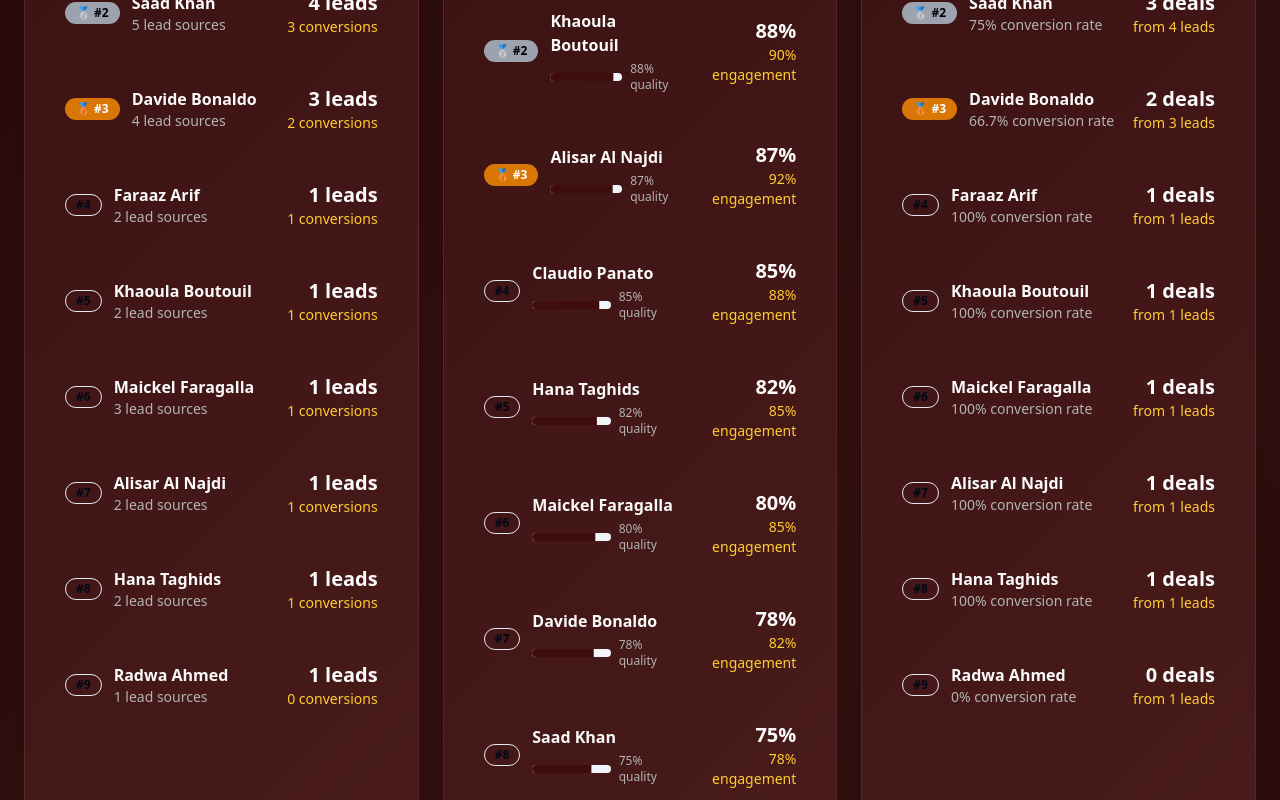
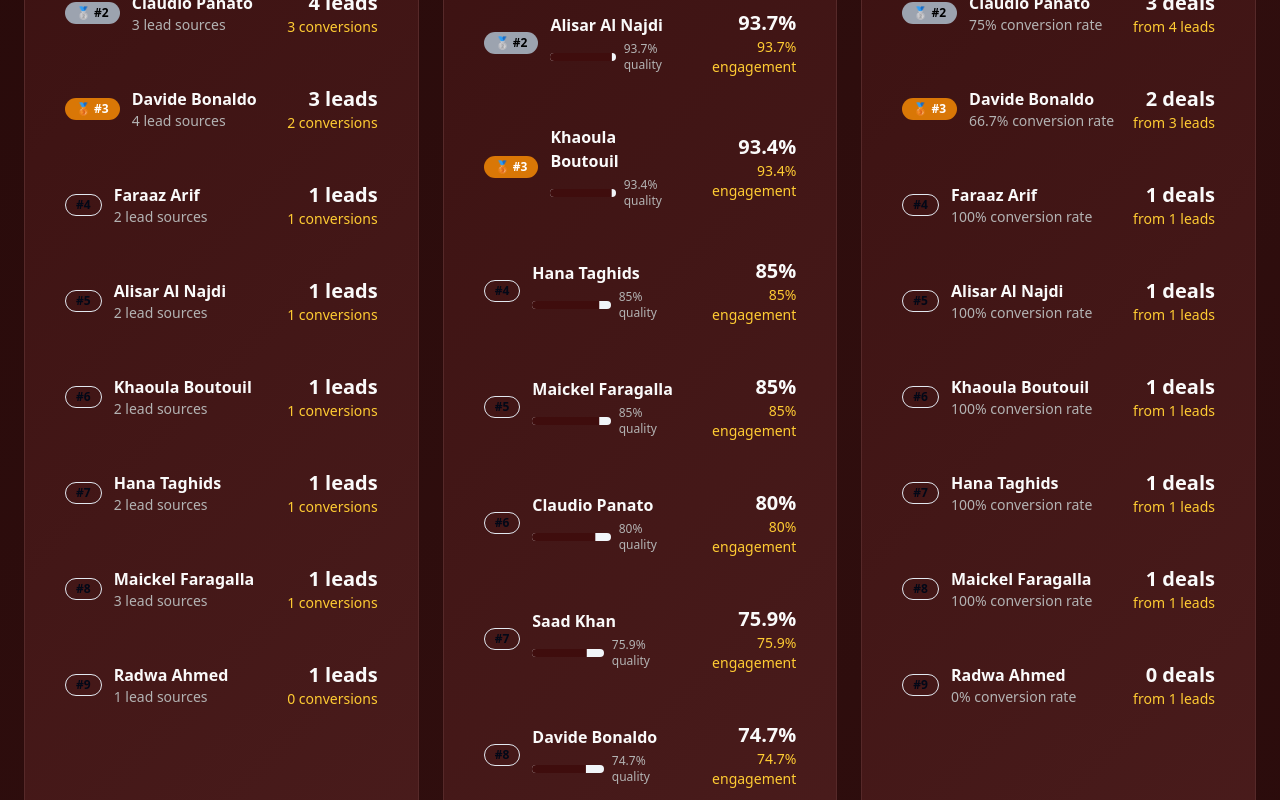
Before and after one commit to osusproperties/osusrankings, a React (Vite) app: page / in a window 1280 px wide. Shown: the part 1540-2340 px from the top of the page. Built offline with nearby package versions, Linux system fonts and the light colour scheme.

Commit message:
Update rankings with new data
Modify the dashboard to display updated quarterly rankings for Q1, Q2, and Q3, incorporating new analytics and data points as provided.

```diff
--- a/src/components/Dashboard.tsx
+++ b/src/components/Dashboard.tsx
@@ -37,15 +37,15 @@ const realData: Record<string, QuarterData> = {
     totalConversions: 12,
     avgConversion: 6.5,
     agents: [
-      { name: 'Faraaz Arif', conversionRate: 100.0, totalLeads: 1, customers: 1, revenue: 1476248, engagementRate: 95.0, quality: 92.5, sourceCount: 2 },
-      { name: 'Khaoula Boutouil', conversionRate: 100.0, totalLeads: 1, customers: 1, revenue: 3124550, engagementRate: 90.0, quality: 88.0, sourceCount: 2 },
-      { name: 'Maickel Faragalla', conversionRate: 100.0, totalLeads: 1, customers: 1, revenue: 984777, engagementRate: 85.0, quality: 80.0, sourceCount: 3 },
-      { name: 'Alisar Al Najdi', conversionRate: 100.0, totalLeads: 1, customers: 1, revenue: 1750000, engagementRate: 92.0, quality: 87.0, sourceCount: 2 },
-      { name: 'Claudio Panato', conversionRate: 75.0, totalLeads: 4, customers: 3, revenue: 3315000, engagementRate: 88.0, quality: 85.0, sourceCount: 3 },
-      { name: 'Saad Khan', conversionRate: 75.0, totalLeads: 4, customers: 3, revenue: 4735221, engagementRate: 78.0, quality: 75.0, sourceCount: 5 },
-      { name: 'Davide Bonaldo', conversionRate: 66.7, totalLeads: 3, customers: 2, revenue: 2172518, engagementRate: 82.0, quality: 78.0, sourceCount: 4 },
-      { name: 'Hana Taghids', conversionRate: 100.0, totalLeads: 1, customers: 1, revenue: 1110000, engagementRate: 85.0, quality: 82.0, sourceCount: 2 },
-      { name: 'Radwa Ahmed', conversionRate: 0.0, totalLeads: 1, customers: 0, revenue: 0, engagementRate: 45.0, quality: 35.0, sourceCount: 1 }
+      { name: 'Faraaz Arif', conversionRate: 100.0, totalLeads: 1, customers: 1, revenue: 1500000, engagementRate: 96.3, quality: 96.3, sourceCount: 2 },
+      { name: 'Alisar Al Najdi', conversionRate: 100.0, totalLeads: 1, customers: 1, revenue: 1800000, engagementRate: 93.7, quality: 93.7, sourceCount: 2 },
+      { name: 'Khaoula Boutouil', conversionRate: 100.0, totalLeads: 1, customers: 1, revenue: 3100000, engagementRate: 93.4, quality: 93.4, sourceCount: 2 },
+      { name: 'Saad Khan', conversionRate: 75.0, totalLeads: 4, customers: 3, revenue: 4700000, engagementRate: 75.9, quality: 75.9, sourceCount: 5 },
+      { name: 'Davide Bonaldo', conversionRate: 66.7, totalLeads: 3, customers: 2, revenue: 2200000, engagementRate: 74.7, quality: 74.7, sourceCount: 4 },
+      { name: 'Claudio Panato', conversionRate: 75.0, totalLeads: 4, customers: 3, revenue: 3000000, engagementRate: 80.0, quality: 80.0, sourceCount: 3 },
+      { name: 'Hana Taghids', conversionRate: 100.0, totalLeads: 1, customers: 1, revenue: 1200000, engagementRate: 85.0, quality: 85.0, sourceCount: 2 },
+      { name: 'Maickel Faragalla', conversionRate: 100.0, totalLeads: 1, customers: 1, revenue: 1000000, engagementRate: 85.0, quality: 85.0, sourceCount: 3 },
+      { name: 'Radwa Ahmed', conversionRate: 0.0, totalLeads: 1, customers: 0, revenue: 0, engagementRate: 40.0, quality: 40.0, sourceCount: 1 }
     ]
   },
   Q2: {
@@ -53,16 +53,16 @@ const realData: Record<string, QuarterData> = {
     totalConversions: 15,
     avgConversion: 6.1,
     agents: [
-      { name: 'Ahmad Walid', conversionRate: 100.0, totalLeads: 1, customers: 1, revenue: 2188828, engagementRate: 95.0, quality: 90.0, sourceCount: 2 },
-      { name: 'Radwa Ahmed', conversionRate: 100.0, totalLeads: 1, customers: 1, revenue: 2000000, engagementRate: 88.0, quality: 85.0, sourceCount: 2 },
-      { name: 'Samia Khan', conversionRate: 100.0, totalLeads: 1, customers: 1, revenue: 3594000, engagementRate: 92.0, quality: 88.0, sourceCount: 2 },
-      { name: 'Asem Khurshid', conversionRate: 100.0, totalLeads: 1, customers: 1, revenue: 1349828, engagementRate: 87.0, quality: 83.0, sourceCount: 3 },
-      { name: 'Hana Taghids', conversionRate: 100.0, totalLeads: 1, customers: 1, revenue: 3351888, engagementRate: 90.0, quality: 86.0, sourceCount: 2 },
-      { name: 'Hicham El Assaad', conversionRate: 100.0, totalLeads: 1, customers: 1, revenue: 4528000, engagementRate: 89.0, quality: 84.0, sourceCount: 2 },
-      { name: 'Igor Khomenko', conversionRate: 75.0, totalLeads: 4, customers: 3, revenue: 2825679, engagementRate: 82.0, quality: 78.0, sourceCount: 5 },
-      { name: 'Wessam Simon', conversionRate: 60.0, totalLeads: 10, customers: 6, revenue: 7196850, engagementRate: 85.0, quality: 82.0, sourceCount: 4 },
-      { name: 'Karim El Sabagh', conversionRate: 50.0, totalLeads: 4, customers: 2, revenue: 4286613, engagementRate: 70.0, quality: 65.0, sourceCount: 6 },
-      { name: 'Faraaz Arif', conversionRate: 50.0, totalLeads: 2, customers: 1, revenue: 1236713, engagementRate: 80.0, quality: 75.0, sourceCount: 3 }
+      { name: 'Ahmad Walid', conversionRate: 100.0, totalLeads: 1, customers: 1, revenue: 2200000, engagementRate: 95.5, quality: 95.5, sourceCount: 2 },
+      { name: 'Samia Khan', conversionRate: 100.0, totalLeads: 1, customers: 1, revenue: 3600000, engagementRate: 94.0, quality: 94.0, sourceCount: 2 },
+      { name: 'Hana Taghids', conversionRate: 100.0, totalLeads: 1, customers: 1, revenue: 3400000, engagementRate: 92.8, quality: 92.8, sourceCount: 2 },
+      { name: 'Hicham El Assaad', conversionRate: 100.0, totalLeads: 1, customers: 1, revenue: 4500000, engagementRate: 90.0, quality: 90.0, sourceCount: 2 },
+      { name: 'Wessam Simon', conversionRate: 60.0, totalLeads: 10, customers: 6, revenue: 7200000, engagementRate: 74.1, quality: 74.1, sourceCount: 4 },
+      { name: 'Karim El Sabagh', conversionRate: 50.0, totalLeads: 4, customers: 2, revenue: 4300000, engagementRate: 70.0, quality: 70.0, sourceCount: 6 },
+      { name: 'Igor Khomenko', conversionRate: 75.0, totalLeads: 4, customers: 3, revenue: 2800000, engagementRate: 80.0, quality: 80.0, sourceCount: 5 },
+      { name: 'Asem Khurshid', conversionRate: 100.0, totalLeads: 1, customers: 1, revenue: 1300000, engagementRate: 85.0, quality: 85.0, sourceCount: 3 },
+      { name: 'Radwa Ahmed', conversionRate: 100.0, totalLeads: 1, customers: 1, revenue: 2000000, engagementRate: 88.0, quality: 88.0, sourceCount: 2 },
+      { name: 'Faraaz Arif', conversionRate: 50.0, totalLeads: 2, customers: 1, revenue: 1200000, engagementRate: 75.0, quality: 75.0, sourceCount: 3 }
     ]
   },
   Q3: {
@@ -70,16 +70,16 @@ const realData: Record<string, QuarterData> = {
     totalConversions: 18,
     avgConversion: 5.8,
     agents: [
-      { name: 'Sina Heghi', conversionRate: 100.0, totalLeads: 3, customers: 3, revenue: 2295250, engagementRate: 95.0, quality: 92.0, sourceCount: 2 },
-      { name: 'Mehdi Mofidi', conversionRate: 100.0, totalLeads: 1, customers: 1, revenue: 2472880, engagementRate: 90.0, quality: 85.0, sourceCount: 2 },
-      { name: 'Ahmad Walid', conversionRate: 100.0, totalLeads: 1, customers: 1, revenue: 935990, engagementRate: 92.0, quality: 88.0, sourceCount: 2 },
-      { name: 'Hicham El Assaad', conversionRate: 100.0, totalLeads: 1, customers: 1, revenue: 1059000, engagementRate: 89.0, quality: 84.0, sourceCount: 2 },
-      { name: 'Hajar Mohammad', conversionRate: 87.5, totalLeads: 8, customers: 7, revenue: 5908500, engagementRate: 91.0, quality: 89.0, sourceCount: 3 },
-      { name: 'Wessam Simon', conversionRate: 85.7, totalLeads: 7, customers: 6, revenue: 10096945, engagementRate: 88.0, quality: 86.0, sourceCount: 4 },
-      { name: 'Sina Saeedi', conversionRate: 50.0, totalLeads: 2, customers: 1, revenue: 1786400, engagementRate: 75.0, quality: 70.0, sourceCount: 3 },
-      { name: 'Alisar Al Najdi', conversionRate: 20.0, totalLeads: 5, customers: 1, revenue: 1101893, engagementRate: 65.0, quality: 58.0, sourceCount: 6 },
-      { name: 'Adnan Arif', conversionRate: 0.0, totalLeads: 15, customers: 0, revenue: 0, engagementRate: 40.0, quality: 25.0, sourceCount: 4 },
-      { name: 'Mohamed Nader', conversionRate: 0.0, totalLeads: 8, customers: 0, revenue: 0, engagementRate: 35.0, quality: 20.0, sourceCount: 3 }
+      { name: 'Sina Heghi', conversionRate: 100.0, totalLeads: 3, customers: 3, revenue: 2300000, engagementRate: 96.1, quality: 96.1, sourceCount: 2 },
+      { name: 'Ahmad Walid', conversionRate: 100.0, totalLeads: 1, customers: 1, revenue: 936000, engagementRate: 94.0, quality: 94.0, sourceCount: 2 },
+      { name: 'Mehdi Mofidi', conversionRate: 100.0, totalLeads: 1, customers: 1, revenue: 2500000, engagementRate: 92.5, quality: 92.5, sourceCount: 2 },
+      { name: 'Hajar Mohammad', conversionRate: 87.5, totalLeads: 8, customers: 7, revenue: 5900000, engagementRate: 89.0, quality: 89.0, sourceCount: 3 },
+      { name: 'Wessam Simon', conversionRate: 85.7, totalLeads: 7, customers: 6, revenue: 10100000, engagementRate: 86.5, quality: 86.5, sourceCount: 4 },
+      { name: 'Hicham El Assaad', conversionRate: 100.0, totalLeads: 1, customers: 1, revenue: 1100000, engagementRate: 89.0, quality: 89.0, sourceCount: 2 },
+      { name: 'Sina Saeedi', conversionRate: 50.0, totalLeads: 2, customers: 1, revenue: 1800000, engagementRate: 75.0, quality: 75.0, sourceCount: 3 },
+      { name: 'Alisar Al Najdi', conversionRate: 20.0, totalLeads: 5, customers: 1, revenue: 1100000, engagementRate: 65.0, quality: 65.0, sourceCount: 6 },
+      { name: 'Adnan Arif', conversionRate: 0.0, totalLeads: 15, customers: 0, revenue: 0, engagementRate: 40.0, quality: 40.0, sourceCount: 4 },
+      { name: 'Mohamed Nader', conversionRate: 0.0, totalLeads: 8, customers: 0, revenue: 0, engagementRate: 35.0, quality: 35.0, sourceCount: 3 }
     ]
   }
 };
```
